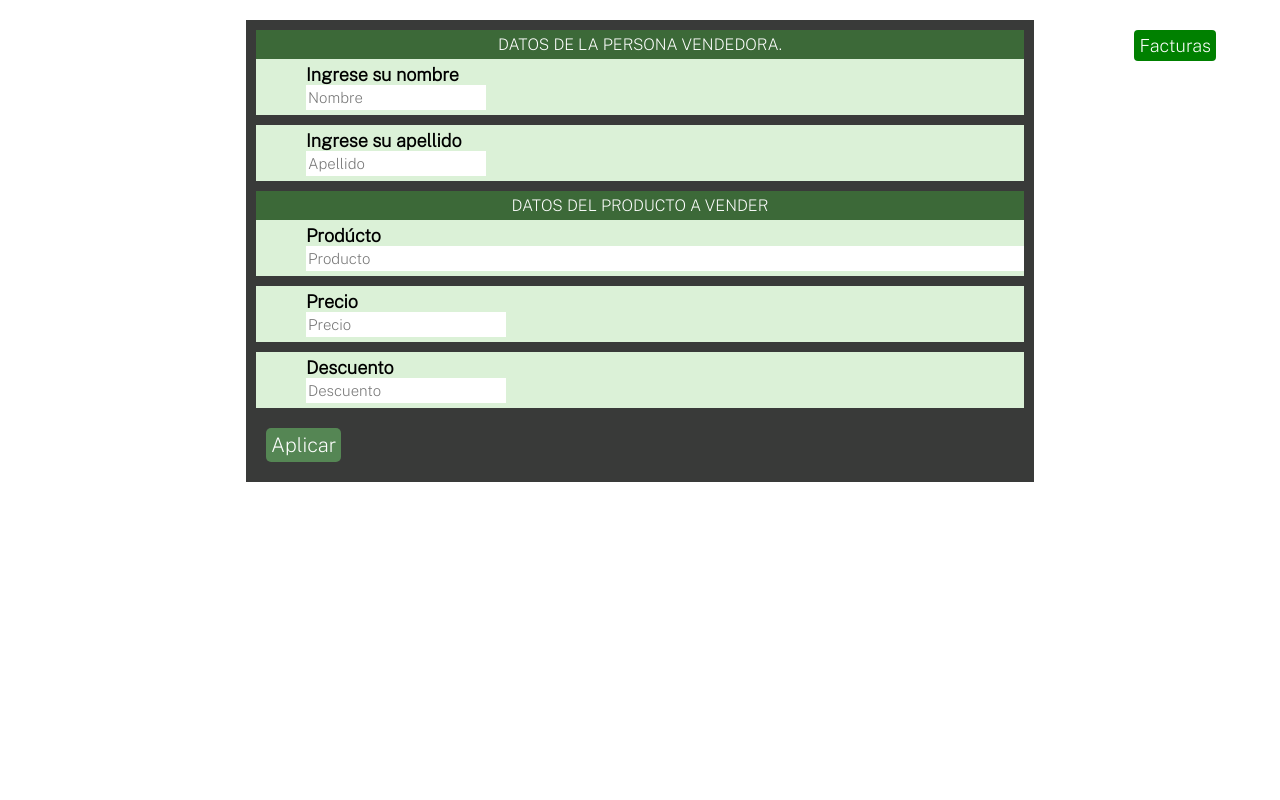
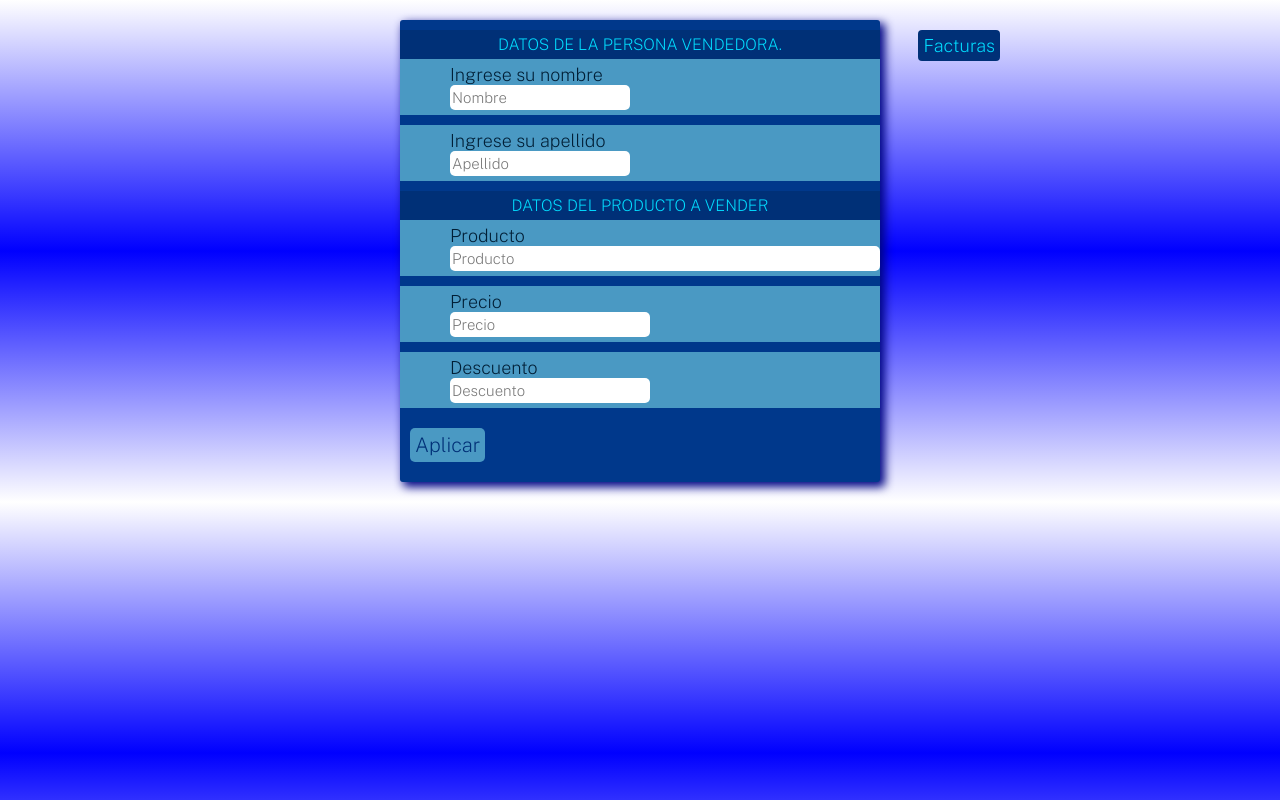
Before and after one commit to rolandoWe/registroFacturas, a plain HTML site: page index.html in a window 1280 px wide. Drawn offline with nearby package versions, Linux system fonts and the light colour scheme.

Commit message:
Add files via upload

```diff
--- a/index.css
+++ b/index.css
@@ -2,50 +2,64 @@
     font-family: "public Sans";
     margin: auto;
 }
+body{
+    background-image: linear-gradient(rgb(255, 255, 255),rgb(0, 0, 255),rgb(255, 255, 255));
+    max-width: 1200px;
+}
 .cajaForm{
-    /* border:solid black 1px; */
     width:100%;
     margin: auto;
     position: relative;
     box-sizing: border-box;
 }
 .facturas{
-    background-color: green;
+    background-color: rgb(0, 48, 119);
     position: absolute;
     top:10px;
-    right: 5%;
+    right: 20%;
     padding: 5px;
     font-size: 18px;
-    color:white;
+    color:rgb(2, 221, 255);
     border-radius: 4px;
     cursor: pointer;
 }
+.facturas:hover{
+    background-color: rgb(2, 79, 195);
+    color:rgb(46, 227, 255);
+}
 .formulario{
-    /* border:solid blue 1px; */
-    width:60%;
+    width:40%;
     margin:20px auto;
-    padding: 10px;
-    background-color: rgb(57, 58, 57);
+    padding: 10px 0;
+    background-color: rgb(0, 56, 139);
+    border-radius: 3px;
+    box-shadow: 4px 4px 10px 1px rgb(1, 5, 131);
+
 }
 .formulario p{
     text-align: center;
     padding: 5px 0;
-    background-color: rgb(60, 105, 56);
-    color: white;
+    background-color: rgb(0, 48, 119);
+    color: rgb(2, 221, 255);
 }
 .formulario input[type="submit"]{
-    background-color: rgb(85, 134, 84);
+    background-color: rgb(74, 153, 195);
     padding: 5px;
     border:none;
     border-radius: 5px;
     margin: 10px;
     font-size: 20px;
-    color:white;
+    color:rgb(0, 48, 119);
     cursor: pointer;
+    transition: .5s;
+}
+.formulario input[type="submit"]:hover{
+    background-color: rgb(43, 112, 150);
+    color:rgb(202, 211, 224);
 }
 .grupo-input{
     width:100%;
-    background-color: rgb(219, 241, 215);
+    background-color: rgb(74, 153, 195);
     margin-bottom: 10px;
     padding: 5px 0px 5px 50px;
     box-sizing: border-box;
@@ -55,6 +69,7 @@
     height: 25px;
     border:none;
     font-size: 15px;
+    border-radius:5px;
 }
 .precio,.descuento{
     width:200px
@@ -65,14 +80,15 @@
 .grupo-input label{
     display: inline-block;
     width:100%;
+    color:rgb(0, 30, 53);
     box-sizing: border-box;
     font-size: 18px;
-    font-weight: bold;
 }
 
 /* *************************** */
 .cajaSalida{
     width:100%;
+    max-width: 1200px;
     height:100vh;
     position: fixed;
     top:0;
@@ -87,7 +103,7 @@
     right: 1%;
     top:15px;
     font-size: 20px;
-    color: red;
+    color: rgb(255, 168, 168);
     cursor: pointer;
 }
 .verFacturas{
@@ -97,13 +113,10 @@
     display: none;
 }
 .salida{
-    /* border:solid red 1px; */
     margin: 2px 0;
 }
 .grupo-tarea{
-    /* border:solid black 1px; */
     padding:0 0 15px;
-    /* display: flex; */
     margin: 10px 0;
     background-color: rgb(248, 245, 245);
 }
@@ -117,15 +130,15 @@
 
 .grupo-tarea h1{
     text-align: center;
-    background-color: aqua;
+    background-color: rgb(29, 29, 29);
+    color: rgb(255, 255, 255);
+
     padding: 5px 0;
     font-size: 35px;
 }
-
 .grupo-tarea>i{
     margin-left: 10px;
     cursor: pointer;
-    /* color: red; */
 }
 .fa-print{
     color:green
@@ -137,17 +150,6 @@
     border:none;
     margin-left: 10px;
     cursor: pointer;
-}
-.estadoFalse{
-    color:red
-}
-.estadoTrue{
-    color:green
-}
-
-
-.entrada{
-    width:50px
 }
 /* ************************ */
 @media(max-width:900px){
--- a/index.html
+++ b/index.html
@@ -1,5 +1,5 @@
 <!DOCTYPE html>
-<html lang="en">
+<html lang="es">
 <head>
     <meta charset="UTF-8">
     <meta http-equiv="X-UA-Compatible" content="IE=edge">
@@ -13,7 +13,6 @@
     <div class="cajaForm">
         <span class="facturas">Facturas</span>
         <form action="" class="formulario">
-            <!-- <p>Para realizar la venta debe llenar el formulario.</p> -->
             <p>DATOS DE LA PERSONA VENDEDORA.</p>
             <div class="grupo-input">
                 <label for="" class="lNombre">Ingrese su nombre</label>
@@ -26,7 +25,7 @@
             <!-- ************* -->
             <p>DATOS DEL PRODUCTO A VENDER</p>
             <div class="grupo-input">
-                <label for="" class="lProducto">Prodúcto</label>
+                <label for="" class="lProducto">Producto</label>
                 <input type="text" class="producto" placeholder="Producto" minlength="3"maxlength="20">
             </div>
             <div class="grupo-input">
@@ -61,7 +60,5 @@
     </div>
 
     <script src="index.js"></script>
-    <!-- <script src="https://kit.fontawesome.com/f7f35171d9.js" crossorigin="anonymous"></script> -->
-
 </body>
 </html>
--- a/index.js
+++ b/index.js
@@ -50,7 +50,7 @@ function grabarDB(){
 }
 function crearhtml(){
         salida.innerHTML=""
-    let arregloDB=JSON.parse(localStorage.getItem("tienda"))
+    let arregloDB=JSON.parse(localStorage.getItem("tienda")).reverse()
     for(let a of arregloDB){
         salida.innerHTML+=`
         <div class="grupo-tarea" id="${a.id}">
@@ -108,8 +108,6 @@ formulario.addEventListener("submit",e=>{
 
     if(nombre.value!=""&&apellido.value!=""&&precio.value!=""&&producto.value!=""&&descuento.value!=""){
         if(nombreL&&apellidoL&&productoL&&precioL&&descuentoL){
-
-
         recogerDatos()
         grabarDB()
         crearhtml()
```
